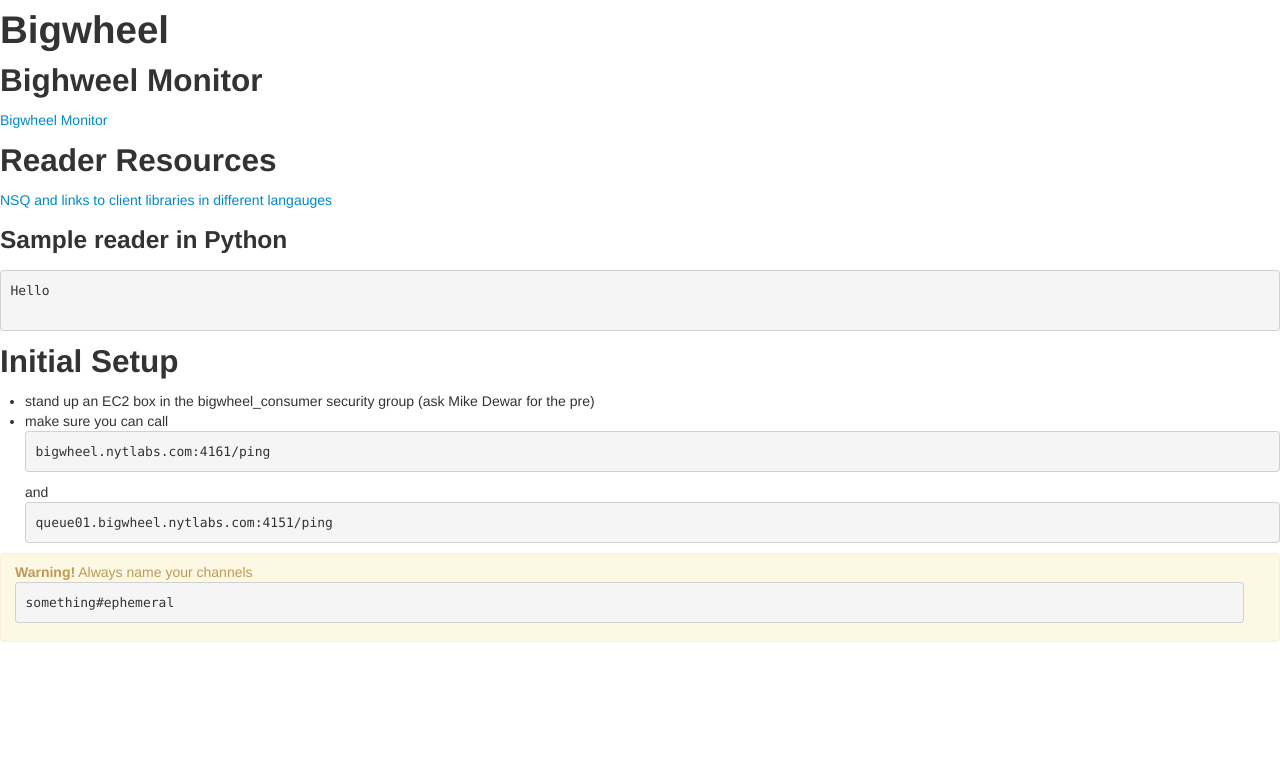
After one commit to mikedewar/nsq_monitor, a Python web app: template templates/index.html in a window 1280 px wide. The commit adds this page. Shown: the top 779 px of the page. Run offline with Jinja, Linux system fonts and the light colour scheme; the template is opened without the code that fills it, so the values that code supplies are empty; some libraries are stand-ins or nearby versions.

Commit message:
making this more bigwheel specific

```diff
--- a/server.py
+++ b/server.py
@@ -19,6 +19,10 @@
         }
         self.render('topic.html',**params)
 
+class IndexHandler(tornado.web.RequestHandler):
+    def get(self):
+        self.render('index.html')
+
 
 
 settings = {
@@ -29,6 +33,7 @@
 
 application = tornado.web.Application(
     [
+        (r"/", IndexHandler),
         (r"/topic/(.*)", TopicHandler),
     ],
     **settings
--- /dev/null
+++ b/templates/index.html
@@ -0,0 +1,37 @@
+<html>
+    <head>
+        <link href="/static/bootstrap/css/bootstrap.min.css" rel="stylesheet" media="screen">
+        <script src="http://code.jquery.com/jquery.js"></script>
+        <script src="/static/bootstrap/js/bootstrap.min.js"></script>
+    </head>
+
+<body>
+    <h1>Bigwheel</h1>
+
+    <h2>Bighweel Monitor</h2>
+
+    <p><a href="/topic/event_tracker_pages">Bigwheel Monitor</a></p>
+
+    <h2>Reader Resources</h2>
+
+    <p><a href="https://github.com/bitly/nsq">NSQ and links to client libraries in different langauges</a><p>
+
+    <h3>Sample reader in Python</h3>
+
+    <pre>
+Hello
+    </pre>
+
+    <h2>Initial Setup</h2>
+
+    <ul>
+        <li>stand up an EC2 box in the bigwheel_consumer security group (ask Mike Dewar for the pre)</li>
+        <li>make sure you can call <pre>bigwheel.nytlabs.com:4161/ping</pre> and <pre>queue01.bigwheel.nytlabs.com:4151/ping</pre></li>
+    </ul>
+
+    <div class="alert">
+        <strong>Warning!</strong> Always name your channels <pre>something#ephemeral</pre>
+    </div>
+
+</body>
+</html>
--- a/templates/topic.html
+++ b/templates/topic.html
@@ -11,7 +11,7 @@
         <div class="container-fluid">
             <div class="row-fluid">
                 <div class="span2">
-                    <h1>NSQ Monitor</h1>
+                    <h1>bigwheel Monitor</h1>
                     <ul>
                         {% for t in topics %}
                             <li><a href="/topic/{{ t }}">{{ t }}</a></li>
```
